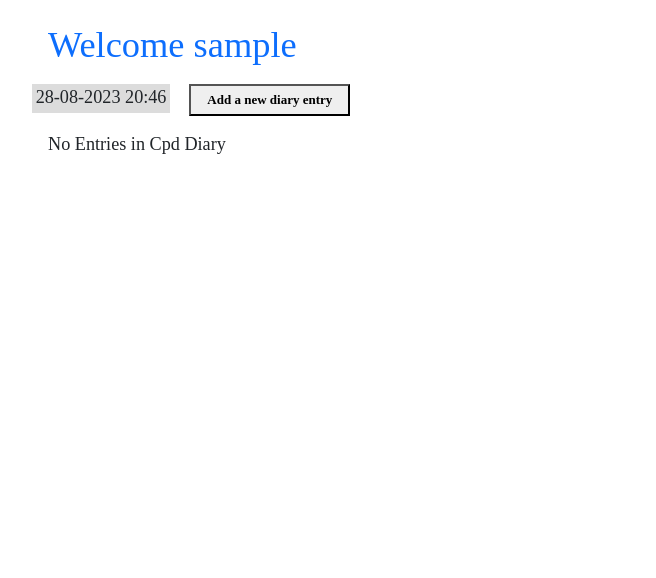
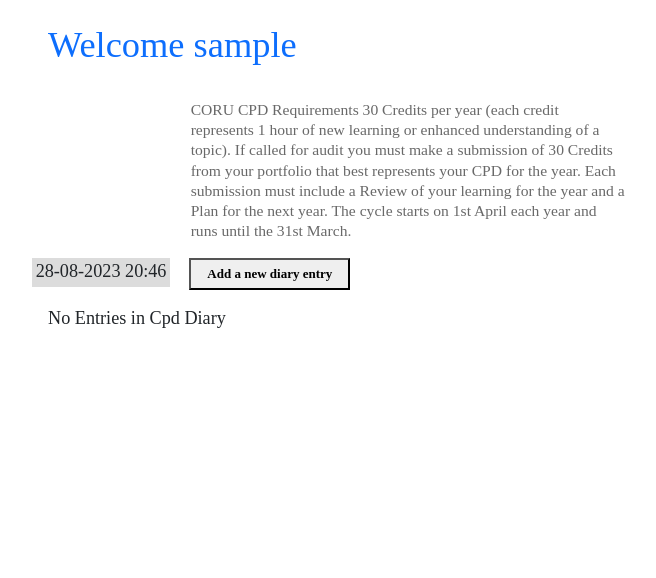
Before and after one commit to DaveTrev/p4-Django-diary, a Django app: page / in a window 1280 px wide. Shown: the part 58-636 px from the top of the page, without its empty margins (240-896 px from the left). Run offline with Django 3.2, Linux system fonts and the light colour scheme; the visitor is signed in with stand-in values (Sample User, id 1); data that the repository does not hold is empty; some web fonts are replaced.

Commit message:
added text to entrylist page

```diff
--- a/cpddiary/templates/cpddiary/entry_list.html
+++ b/cpddiary/templates/cpddiary/entry_list.html
@@ -2,6 +2,19 @@
 
 {% block content %}
 <!-- Bootstrap form goes here! -->
+
+<div class="container">
+    <div class="row">
+      <div class="col-md-8 mt-3 offset-md-2">
+  <p>CORU CPD Requirements
+    30 Credits per year (each credit represents 1 hour of new learning or enhanced understanding of a topic).
+    If called for audit you must make a submission of 30 Credits from your portfolio that best represents your CPD for the year.
+    Each submission must include a Review of your learning for the year and a Plan for the next year.
+    The cycle starts on 1st April each year and runs until the 31st March.
+    </p>
+  </div>
+  </div>
+  </div>
 
 <article>
     <h2 class="mark">{% now "d-m-Y H:i" %}</em></h2>
```
